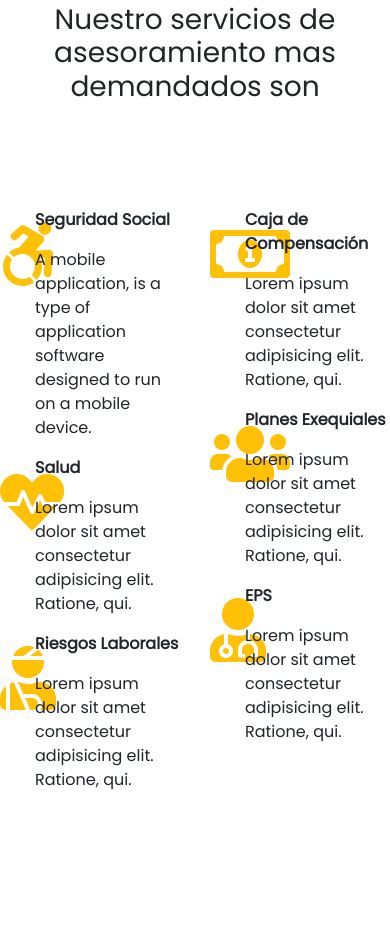
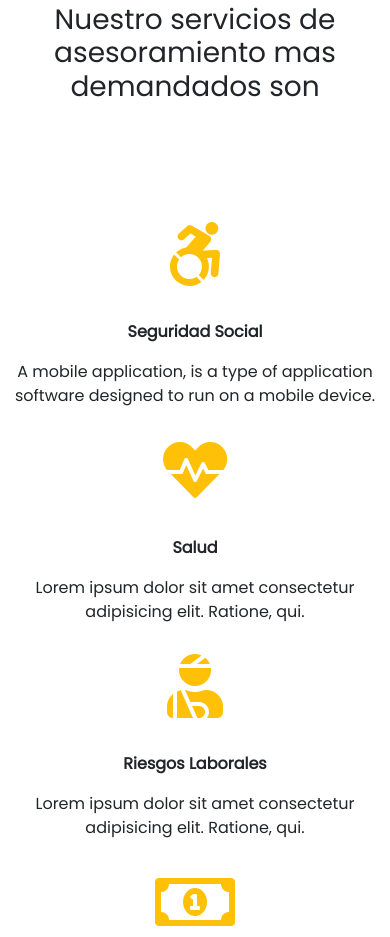
Before and after one commit to victores21/Asesoria-s-webpage, a plain HTML site: page index.html in a window 390 px wide. Shown: the part 2548-3485 px from the top of the page. Before the commit the page ends 3356 px from the top, so only its background shows below. Drawn offline with nearby package versions, Linux system fonts and the light colour scheme.

Commit message:
Se hizo responsive el box
se hizo responsive el box services

```diff
--- a/index.html
+++ b/index.html
@@ -149,62 +149,62 @@
                     </div>
                     <div class="row pt-5">
                         <!--Left-->
-                        <div class="col-6">
+                        <div class="col-xl-6 col-lg-6 col-md-6 col-sm-12">
                             <div class="row">
-                                <div class="col-2">
-                                    <p class="icon-services-box"><i class="fab fa-accessible-icon"></i></p>
+                                <div class="col-xl-2 col-lg-2 col-md-4 col-sm-12">
+                                    <p class="icon-services-box text-center"><i class="fab fa-accessible-icon"></i></p>
                                 </div>
-                                <div class="col-10">
-                                    <p class="title-services">Seguridad Social</p>
-                                    <p>A mobile application, is a type of application software designed to run on a mobile device.</p>
+                                <div class="col-xl-10 col-lg-10 col-md-8 col-sm-12">
+                                    <p class="title-services text-center">Seguridad Social</p>
+                                    <p class="text-center">A mobile application, is a type of application software designed to run on a mobile device.</p>
                                 </div>
                             </div>
                             <div class="row">
-                                <div class="col-2">
-                                    <p class="icon-services-box"><i class="fas fa-heartbeat"></i></p>
+                                <div class="col-xl-2 col-lg-2 col-md-4 col-sm-12">
+                                    <p class="icon-services-box text-center"><i class="fas fa-heartbeat"></i></p>
                                 </div>
-                                <div class="col-10">
-                                    <p class="title-services">Salud</p>
-                                    <p>Lorem ipsum dolor sit amet consectetur adipisicing elit. Ratione, qui.</p>
+                                <div class="col-xl-10 col-lg-10 col-md-8 col-sm-12">
+                                    <p class="title-services text-center">Salud</p>
+                                    <p class="text-center">Lorem ipsum dolor sit amet consectetur adipisicing elit. Ratione, qui.</p>
                                 </div>
                             </div>
                             <div class="row">
-                                <div class="col-2">
-                                    <p class="icon-services-box"><i class="fas fa-user-injured"></i></p>
+                                <div class="col-xl-2 col-lg-2 col-md-4 col-sm-12">
+                                    <p class="icon-services-box text-center"><i class="fas fa-user-injured"></i></p>
                                 </div>
-                                <div class="col-10">
-                                    <p class="title-services">Riesgos Laborales</p>
-                                    <p>Lorem ipsum dolor sit amet consectetur adipisicing elit. Ratione, qui.</p>
+                                <div class="col-xl-10 col-lg-10 col-md-8 col-sm-12">
+                                    <p class="title-services text-center">Riesgos Laborales</p>
+                                    <p class="text-center">Lorem ipsum dolor sit amet consectetur adipisicing elit. Ratione, qui.</p>
                                 </div>
                             </div>
                         </div>
                         <!--Right -->
-                        <div class="col-6">
+                        <div class="col-xl-6 col-lg-6 col-md-6 col-sm-12">
                             <div class="row">
-                                <div class="col-2">
-                                    <p class="icon-services-box"><i class="far fa-money-bill-alt"></i></p>
+                                <div class="col-xl-2 col-lg-2 col-md-4 col-sm-12">
+                                    <p class="icon-services-box text-center"><i class="far fa-money-bill-alt"></i></p>
                                 </div>
-                                <div class="col-10">
-                                    <p class="title-services">Caja de Compensación</p>
-                                    <p>Lorem ipsum dolor sit amet consectetur adipisicing elit. Ratione, qui.</p>
+                                <div class="col-xl-10 col-lg-10 col-md-8 col-sm-12">
+                                    <p class="title-services text-center">Caja de Compensación</p>
+                                    <p class="text-center">Lorem ipsum dolor sit amet consectetur adipisicing elit. Ratione, qui.</p>
                                 </div>
                             </div>
                             <div class="row">
-                                <div class="col-2">
-                                    <p class="icon-services-box"><i class="fas fa-users"></i></p>
+                                <div class="col-xl-2 col-lg-2 col-md-4 col-sm-12">
+                                    <p class="icon-services-box text-center"><i class="fas fa-users"></i></p>
                                 </div>
-                                <div class="col-10">
-                                    <p class="title-services">Planes Exequiales</p>
-                                    <p>Lorem ipsum dolor sit amet consectetur adipisicing elit. Ratione, qui.</p>
+                                <div class="col-xl-10 col-lg-10 col-md-8 col-sm-12">
+                                    <p class="title-services text-center">Planes Exequiales</p>
+                                    <p class="text-center">Lorem ipsum dolor sit amet consectetur adipisicing elit. Ratione, qui.</p>
                                 </div>
                             </div>
                             <div class="row">
-                                <div class="col-2">
-                                    <p class="icon-services-box"><i class="fas fa-user-md"></i></p>
+                                <div class="col-xl-2 col-lg-2 col-md-4 col-sm-12">
+                                    <p class="icon-services-box text-center"><i class="fas fa-user-md"></i></p>
                                 </div>
-                                <div class="col-10">
-                                    <p class="title-services">EPS</p>
-                                    <p>Lorem ipsum dolor sit amet consectetur adipisicing elit. Ratione, qui.</p>
+                                <div class="col-xl-10 col-lg-10 col-md-8 col-sm-12">
+                                    <p class="title-services text-center">EPS</p>
+                                    <p class="text-center">Lorem ipsum dolor sit amet consectetur adipisicing elit. Ratione, qui.</p>
                                 </div>
                             </div>
                         </div>
```
